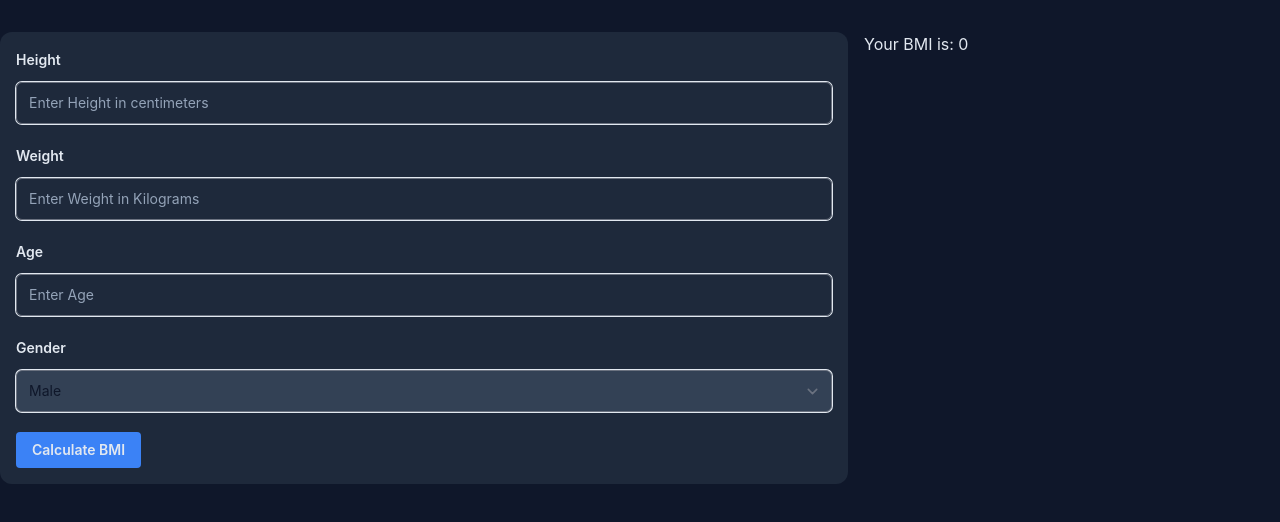
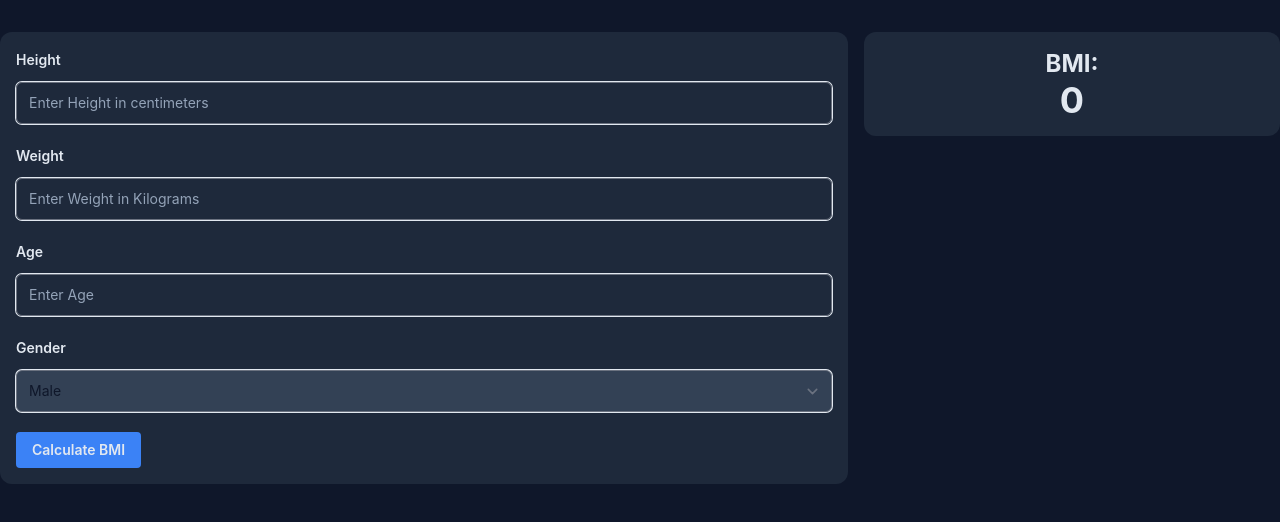
Before and after one commit to Killian-Smith/bmi-calculator, a React (Create React App) app: page / in a window 1280 px wide. Shown: the top 522 px of the page. Built offline with nearby package versions, Linux system fonts and the light colour scheme.

Commit message:
Update BMI display in home.tsx

```diff
--- a/src/routes/home.tsx
+++ b/src/routes/home.tsx
@@ -14,7 +14,14 @@ const Home: React.FC = () => {
           <div className="col-span-2 ">
             <InputBMI />
           </div>
-          <div className="col-span-1">Your BMI is: {bmi}</div>
+          <div className="col-span-1">
+            <div className="bg-slate-800 rounded-xl p-4">
+              <div className="text-center">
+                <h1 className="text-2xl font-bold">BMI:</h1>
+                <p className="text-4xl font-bold">{bmi}</p>
+              </div>
+            </div>
+          </div>
         </div>
       </div>
     </div>
```
